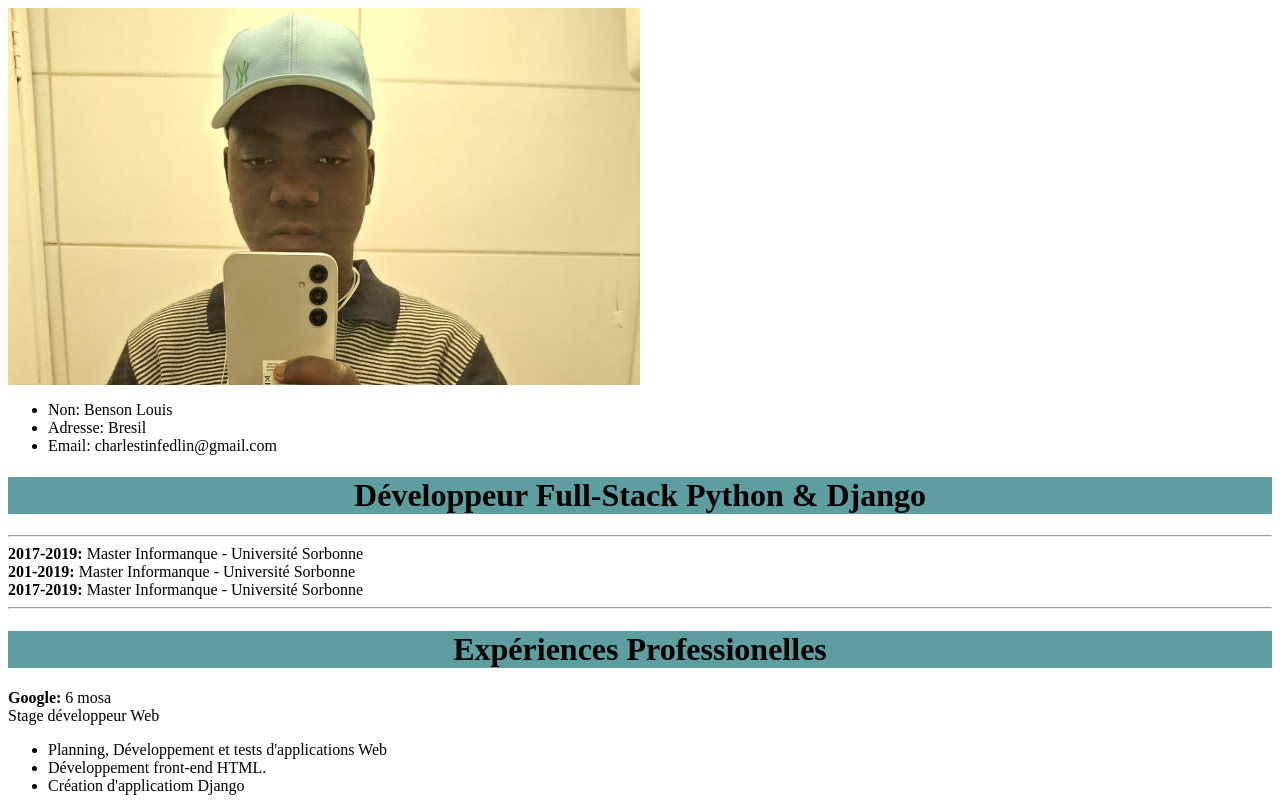
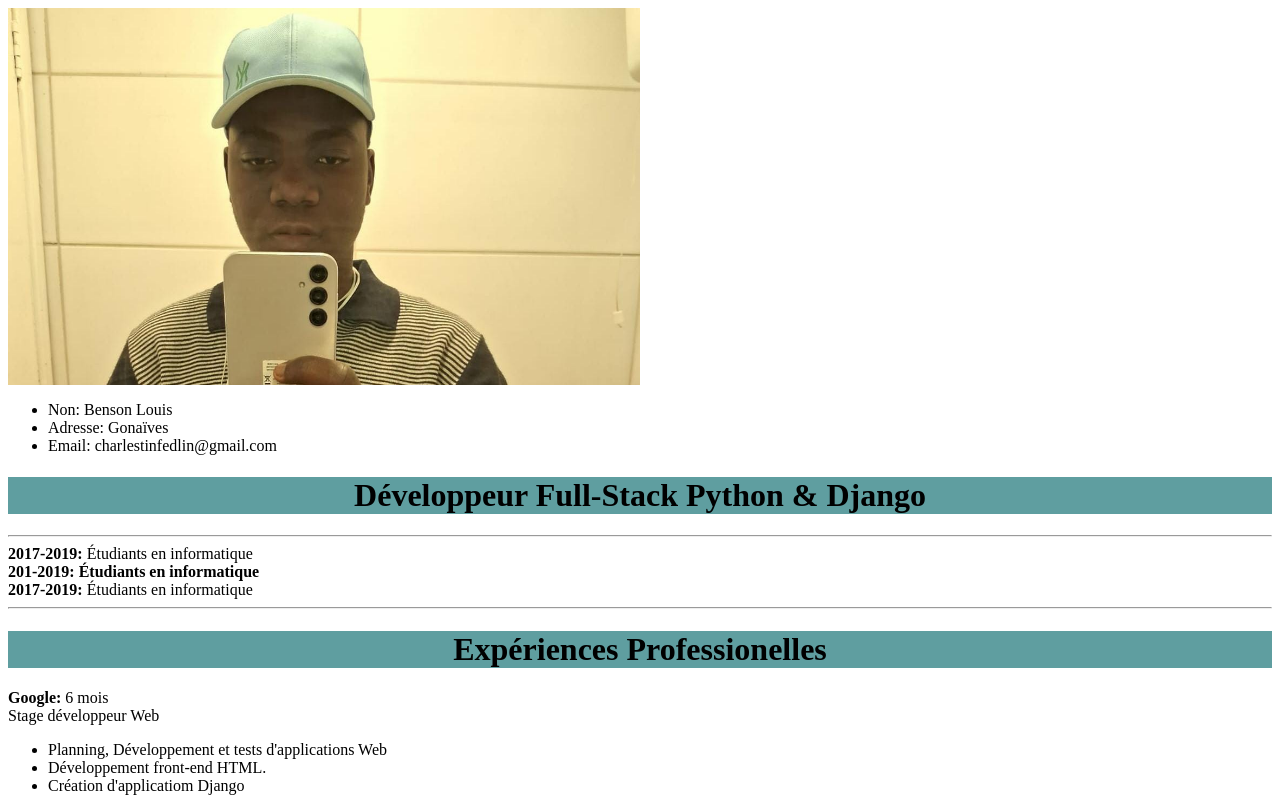
Before and after one commit to fedlin2000/programmeur, a plain HTML site: page index.html in a window 1280 px wide. Shown: the top 800 px of the page. Drawn offline with Linux system fonts and the light colour scheme.

Commit message:
Update index.html

```diff
--- a/index.html
+++ b/index.html
@@ -13,7 +13,7 @@
             <img src="profile.jpg (2).jpg" alt="profile.jpg (2).jpg" style="width: 50%;">
             <ul class="details">
                 <li> Non: Benson Louis </li>
-                <li>Adresse: Bresil</li>
+                <li>Adresse: Gonaïves</li>
                 <li> Email: <benson200@gmail class="com">charlestinfedlin@gmail.com</charlestinfedlin@gmail>
                 </li>
             </ul>
@@ -22,15 +22,15 @@
         <hr>
         <divs class="cv section">
             <strong>2017-2019:</strong>
-            <span>Master Informanque - Université Sorbonne</span>
+            <span> Étudiants en informatique</span>
             <br>
 
-            <strong>201-2019:</strong>
-            <span>Master Informanque - Université Sorbonne</span>
+            <strong>201-2019: Étudiants en informatique</strong>
+            </span>
             <br>
 
             <strong>2017-2019:</strong>
-            <span>Master Informanque - Université Sorbonne</span>
+            <span>  Étudiants en informatique</span>
             <br>
             <hr>
             <div>
@@ -38,7 +38,7 @@
                 <div class="cv section">
                     <h1>Expériences Professionelles</h1>
                     <strong>Google:</strong>
-                    <span>6 mosa</span>
+                    <span>6 mois </span>
                     <p>Stage développeur Web</p>
 
                     <ul>
```
